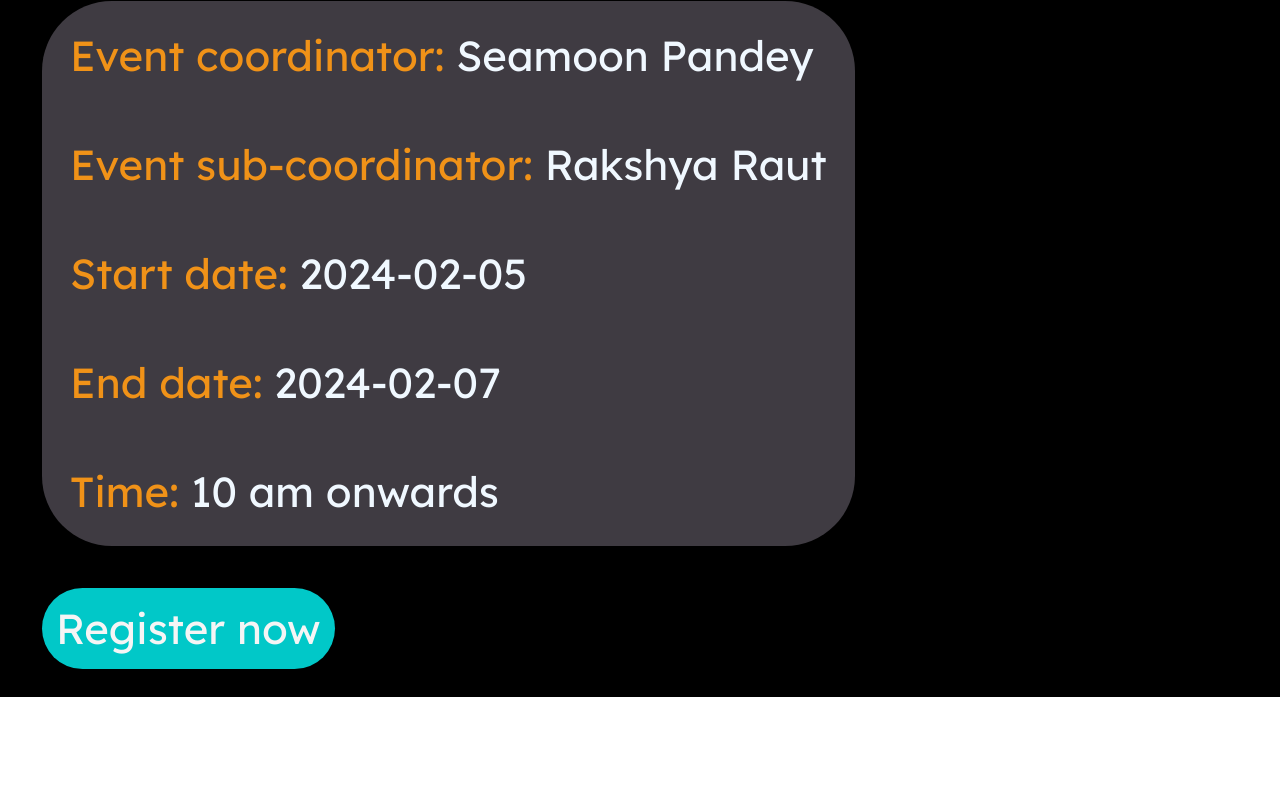
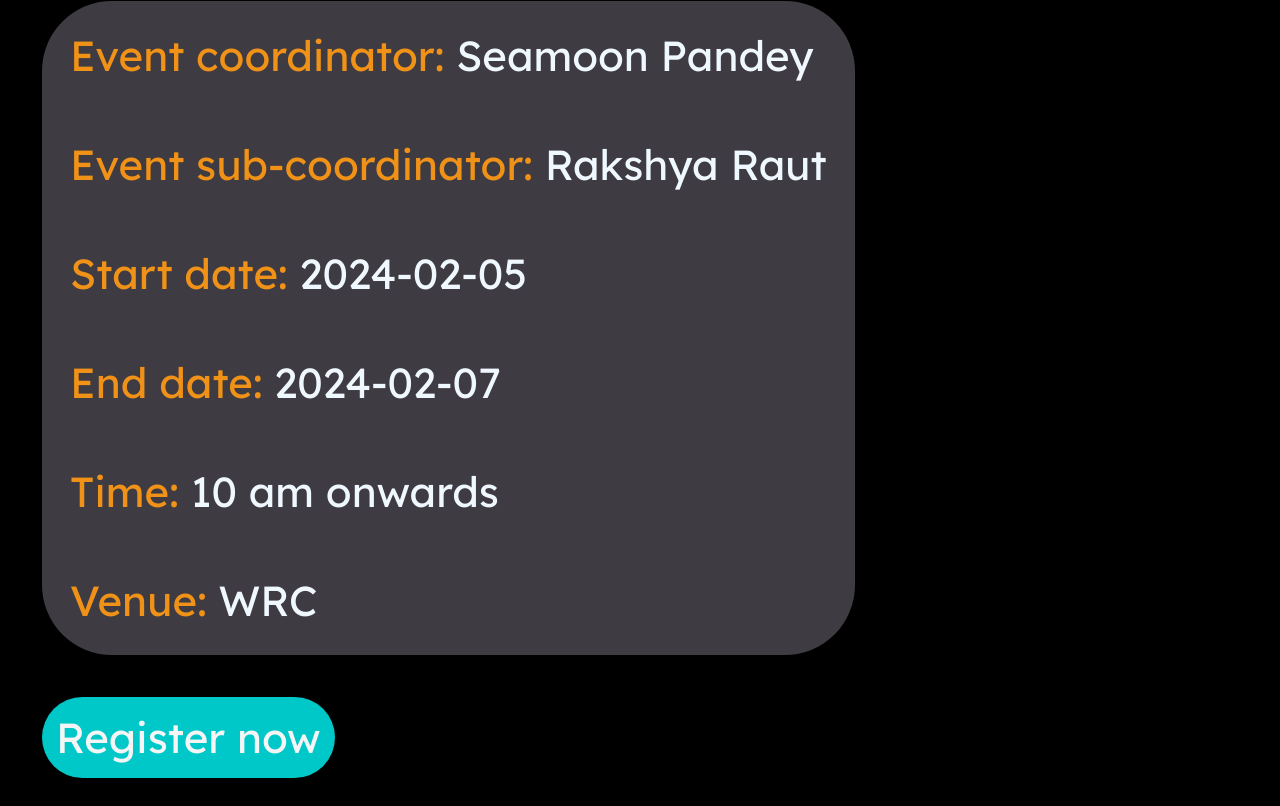
Before and after one commit to samrat-dotel/iCES-event-management, a React (Vite) app: page /event/1 in a window 1280 px wide. Shown: the part 976-1782 px from the top of the page. Before the commit the page ends 1673 px from the top, so only its background shows below. Built offline with nearby package versions, Linux system fonts and the light colour scheme.

Commit message:
minor fix

```diff
--- a/src/pages/Event/Event.jsx
+++ b/src/pages/Event/Event.jsx
@@ -54,6 +54,10 @@ const Event = () => {
               Time:{" "}
               <span className={styles.elements}>{selectedEvent.time}</span>
             </p>
+            <p className={styles.text}>
+              Venue:{" "}
+              <span className={styles.elements}>{selectedEvent.venue}</span>
+            </p>
           </div>
           <Link className={styles.button} type="button" to="/">
             Register now
```
